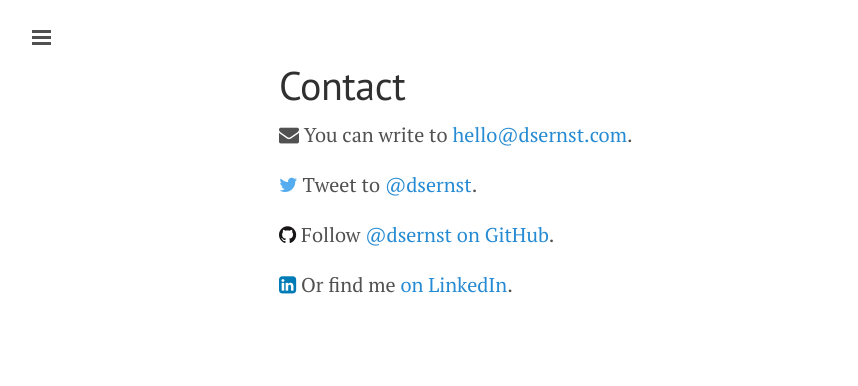
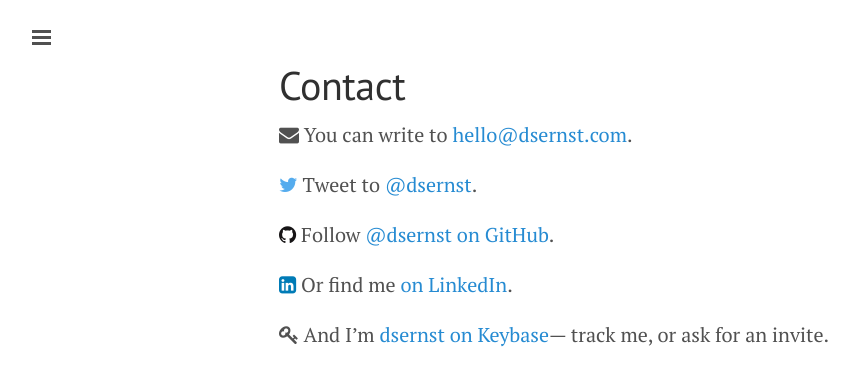
Before and after one commit to dsernst/quotes, a Jekyll site: the page built from contact.md, in a window 1280 px wide. Shown: the top 386 px of the page, without its empty margins (1-859 px from the left). Built offline with Jekyll 4.4.1, drawn with Linux system fonts in a browser that asks for light colours; nearby versions of some CDN libraries.

Commit message:
add Keybase to Contact page

```diff
--- a/contact.md
+++ b/contact.md
@@ -10,3 +10,5 @@ title: Contact
 <i class="fa fa-github"></i> Follow [@dsernst on GitHub](https://github.com/dsernst).
 
 <i class="fa fa-linkedin-square"></i> Or find me [on LinkedIn](http://www.linkedin.com/pub/david-ernst/3b/37a/b5a/).
+
+<i class="fa fa-key"></i> And I'm [dsernst on Keybase](https://keybase.io/dsernst)— track me, or ask for an invite.
```
